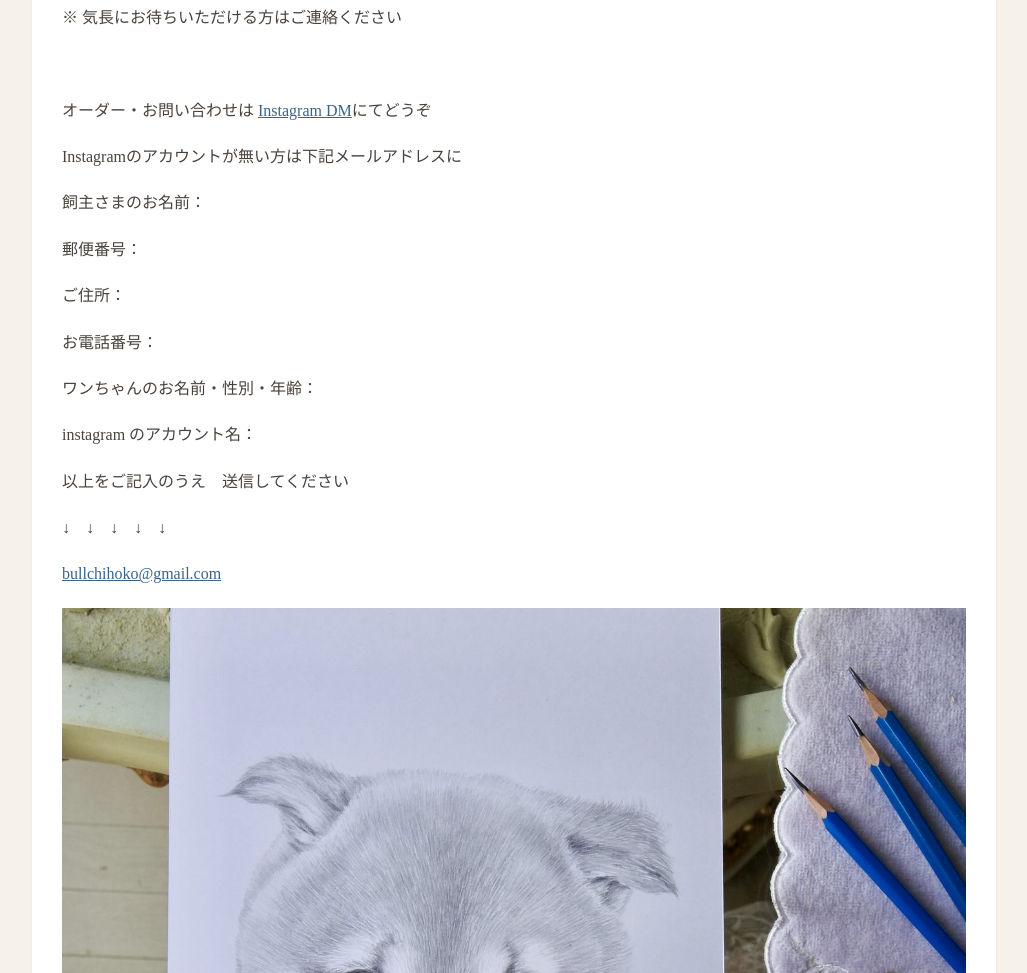
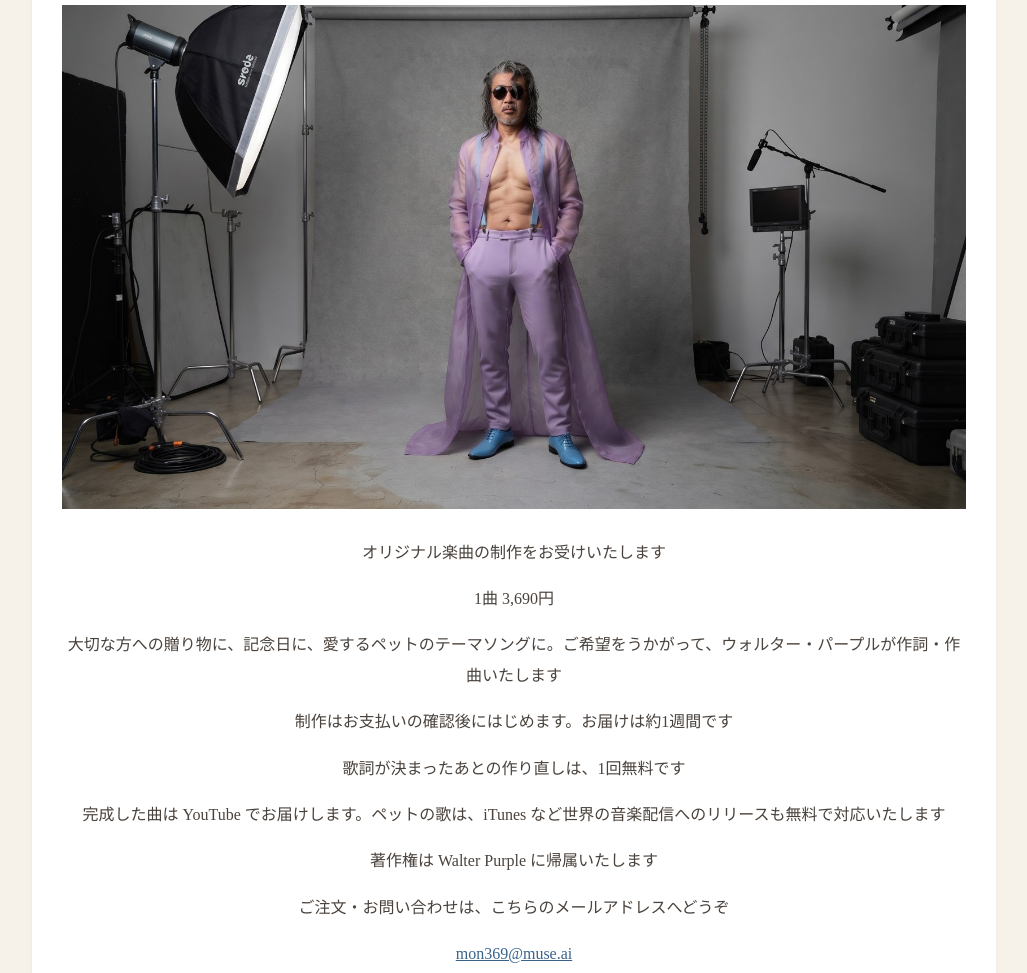
Before and after one commit to atelier-unonon/wp, a plain HTML site: page order.html in a window 1280 px wide. Shown: the part 218-1191 px from the top of the page, without its empty margins (126-1153 px from the left). Drawn offline with Linux system fonts and the light colour scheme.

Commit message:
WP order: custom song service 3,690 yen

```diff
--- a/order.html
+++ b/order.html
@@ -10,59 +10,17 @@
 <body>
 <div class="topbar"><a href="index.html">HOME</a><a href="profile.html">PROFILE</a><a href="order.html">ORDER</a><a href="price.html">PRICE</a><a href="blog.html">BLOG</a><a href="podcast.html">PODCAST</a><a href="music.html">MUSIC</a></div>
 <div class="band"><h1>ORDER</h1></div>
-<main class="narrow"><div class="article"><p>※ 気長にお待ちいただける方はご連絡ください</p>
-
-
-
-<p><br></p>
-
-
-
-<p>オーダー・お問い合わせは <a href="https://www.instagram.com/atelier_unonon/" target="_blank">Instagram DM</a>にてどうぞ</p>
-
-
-
-<p>Instagramのアカウントが無い方は下記メールアドレスに</p>
-
-
-
-<p>飼主さまのお名前：</p>
-
-
-
-<p>郵便番号：</p>
-
-
-
-<p>ご住所：</p>
-
-
-
-<p>お電話番号：</p>
-
-
-
-<p>ワンちゃんのお名前・性別・年齢：</p>
-
-
-
-<p>instagram のアカウント名：</p>
-
-
-
-<p>以上をご記入のうえ　送信してください</p>
-
-
-
-<p>↓ &nbsp; &nbsp;↓ &nbsp; &nbsp;↓ &nbsp; &nbsp;↓ &nbsp; &nbsp;↓</p>
-
-
-
-<p><a href="https://docs.google.com/forms/d/e/1FAIpQLSe6LYqamGRBdhWuEjFCWCfOiMNniL_qWL3Gwu8sG-aX7nwJ6g/viewform?vc=0&amp;c=0&amp;w=1&amp;flr=0">bullchihoko@gmail.com</a></p>
-
-
-
-<figure class="post-image aligncenter size-large"><img src="img23.jpg" alt="" /></figure></div></main>
+<main class="narrow"><div class="article"><figure class="post-image aligncenter size-large"><img src="hero_movie.jpg" alt="スタジオで佇むウォルター・パープル" /></figure>
+<p class="has-text-align-center">オリジナル楽曲の制作をお受けいたします</p>
+<p class="has-text-align-center">1曲 3,690円</p>
+<p class="has-text-align-center">大切な方への贈り物に、記念日に、愛するペットのテーマソングに。ご希望をうかがって、ウォルター・パープルが作詞・作曲いたします</p>
+<p class="has-text-align-center">制作はお支払いの確認後にはじめます。お届けは約1週間です</p>
+<p class="has-text-align-center">歌詞が決まったあとの作り直しは、1回無料です</p>
+<p class="has-text-align-center">完成した曲は YouTube でお届けします。ペットの歌は、iTunes など世界の音楽配信へのリリースも無料で対応いたします</p>
+<p class="has-text-align-center">著作権は Walter Purple に帰属いたします</p>
+<p class="has-text-align-center">ご注文・お問い合わせは、こちらのメールアドレスへどうぞ</p>
+<p class="has-text-align-center"><a href="mailto:mon369@muse.ai">mon369@muse.ai</a></p>
+</div></main>
 <footer>アトリエ うののん<br>このサイトは Ameba Ownd から引っ越しました</footer>
 <script>document.querySelectorAll('a[href^="http"],a[href^="podcast:"]').forEach(function(a){a.target='_blank';a.rel='noopener'})</script>
 </body>
```
